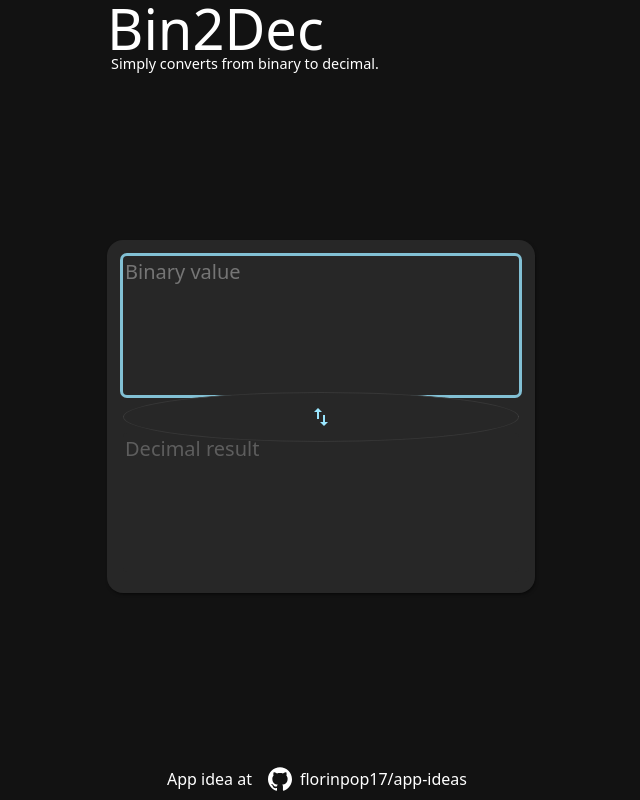
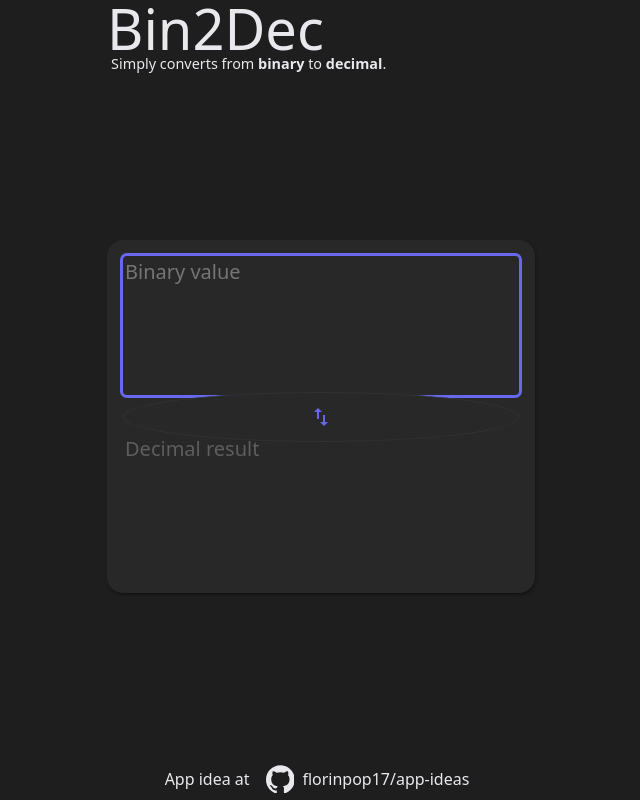
Before and after one commit to isaacamaro03/app-ideas-bin2dec, a plain HTML site: page index.html in a window 1280 px wide. Shown: the whole page, without its empty margins (319-959 px from the left). Drawn offline with Linux system fonts and the light colour scheme.

Commit message:
Adjusted some layout styles and changed theme

```diff
--- a/css/components/appIdeaLink.css
+++ b/css/components/appIdeaLink.css
@@ -11,5 +11,7 @@
 }
 
 .github-link-icon svg {
+    fill: var(--text-1);
+    height: 1.8rem;
     margin-right: 8px;
 }
--- a/css/components/components.css
+++ b/css/components/components.css
@@ -1,9 +1,9 @@
 .custom-textarea > textarea {
-    background: var(--overlay-1);
+    background: var(--surface-2);
     border: none;
     border-radius: 4px;
     box-sizing: border-box;
-    color: var(--on-overlay);
+    color: var(--text-1);
     font: inherit;
     font-size: 1.25rem;
     resize: none;
@@ -15,9 +15,9 @@
 }
 
 button {
-    --internal-button-color: var(--button-color, var(--on-overlay));
+    --internal-button-color: var(--button-color, var(--text-1));
 
-    background: var(--overlay-1);
+    background: var(--surface-2);
     border-radius: 4px;
     border: 1px solid var(--border);
     color: var(--internal-button-color);
@@ -29,16 +29,17 @@ button {
 }
 
 button:hover:after {
-    opacity: .3;
+    opacity: .1;
     transform: scale(1);
 }
 
 button:active:after {
-    opacity: .5;
+    opacity: .2;
+    background: var(--internal-button-color);
 }
 
 button:after {
-    background: var(--internal-button-color);
+    background: var(--text-1);
     border-radius: inherit;
     content: '';
     height: 100%;
@@ -54,11 +55,13 @@ button:after {
 }
 
 hr {
-    border-top: 1px var(--border);
+    border-width: 1px 0 0 0;
+    border-style: solid;
+    border-color: var(--border);
 }
 
 a {
-    color: var(--on-overlay);
+    color: var(--text-1);
     text-decoration: none;
 }
 
--- a/css/components/conversion-box.css
+++ b/css/components/conversion-box.css
@@ -1,5 +1,5 @@
 .conversion-box {
-    background: var(--overlay-1);
+    background: var(--surface-2);
     border-radius: 16px;
     box-shadow: 1px 2px 4px -2px var(--shadow-0);
     padding: 16px;
@@ -18,9 +18,10 @@
 }
 
 .inversion-button {
+    --button-color: var(--brand-1);
+
     border-radius: 50%;
     border: 1px solid var(--border);
-    color: var(--primary-light);
     left: 0;
     margin: 0 auto;
     padding: 12px;
@@ -29,21 +30,3 @@
     top: -24px;
     z-index: 1;
 }
-
-.conversion-box[inverted] .inversion-button {
-    animation: invert-button 750ms cubic-bezier(0.4, 0, 0.2, 1) forwards;
-}
-
-@keyframes invert-button {
-    0% {
-        box-shadow: 0px 0px 0px 0px var(--shadow-1);
-        transform: rotate(0deg);
-    }
-    50% {
-        box-shadow: 0px 0px 20px 2px var(--shadow-1);
-    }
-    100% {
-        box-shadow: 0px 0px 0px 0px transparent;
-        transform: rotate(180deg);
-    }
-}
--- a/css/outline.css
+++ b/css/outline.css
@@ -7,6 +7,6 @@
         box-shadow: 0px 0px 0px 0px transparent;
     }
     to {
-        box-shadow: 0px 0px 0px 3px var(--primary-light-a08);
+        box-shadow: 0px 0px 0px 3px var(--brand-1);
     }
 }
--- a/css/theme.css
+++ b/css/theme.css
@@ -1,21 +1,20 @@
 :root {
-    --overlay-0: #121212;
-    --overlay-1: #272727;
-    --overlay-2: #353535;
+    --hue: 240;
 
-    --primary: #64b5f6;
-    --primary-light: #9be7ff;
-    --primary-light-a08: #99e7ffcc;
-    --primary-dark: #9be7ff;
+    --surface-1: hsl(var(--hue) 2% 12%);
+    --surface-2: hsl(var(--hue) 1% 16%);
 
-    --on-overlay: #ffffff;
+    --text-1: hsl(var(--hue) 10% 92%);
 
-    --shadow-0: #000000;
-    --shadow-1: #0000009e;
-    --border: #373737;
+    --border: hsl(var(--hue) 2% 20%);
+
+    --brand-1: hsl(var(--hue) 80% 67%);
+
+    --shadow-0: hsl(var(--hue) 6% 2%);
+    --shadow-1: hsl(var(--hue) 6% 2%);
 }
 
 html {
-    background-color: var(--overlay-0);
-    color: var(--on-overlay);
+    background-color: var(--surface-1);
+    color: var(--text-1);
 }
--- a/index.html
+++ b/index.html
@@ -16,7 +16,7 @@
         <app-restrain>
             <header>
                 <h1>Bin2Dec</h1>
-                <small>Simply converts from binary to decimal.</small>
+                <small>Simply converts from <b>binary</b> to <b>decimal</b>.</small>
             </header>
             <main>
                 <div class="conversion-box">
@@ -40,9 +40,6 @@
                     <a class="github-link-icon" href="https://github.com/florinpop17/app-ideas">
                         <svg
                             role="img"
-                            width="24px"
-                            height="24px"
-                            fill="var(--on-overlay)"
                             viewBox="0 0 24 24"
                             xmlns="http://www.w3.org/2000/svg">
                             <title>GitHub icon</title>
```
